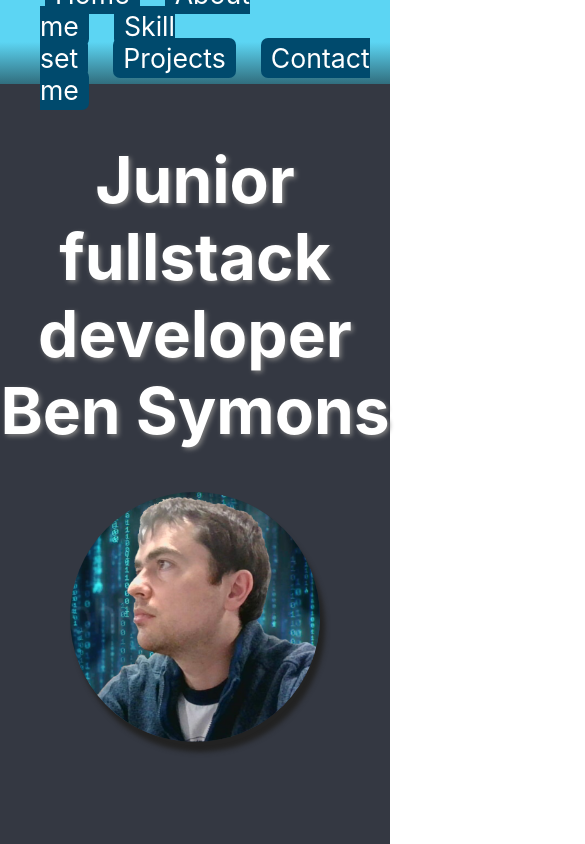
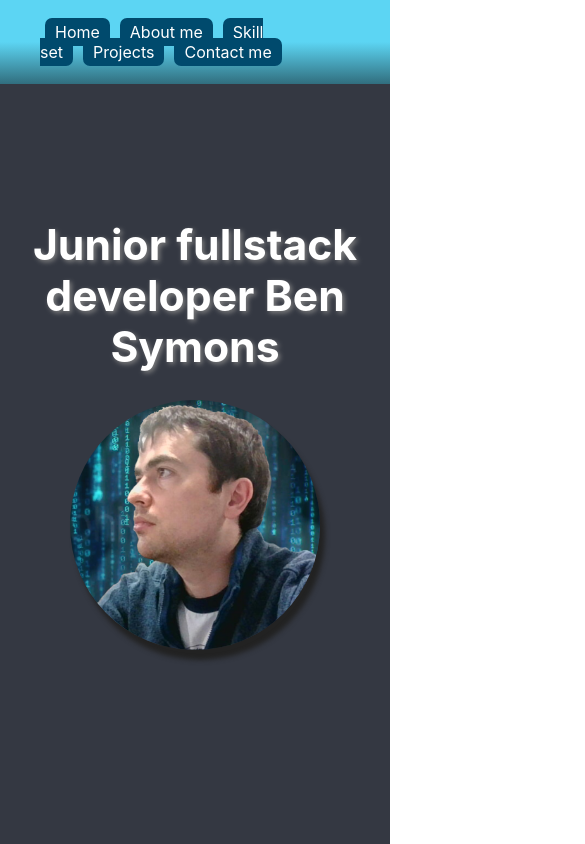
Before and after one commit to BenSymons/PortfolioV2, a React (Create React App) app: page / in a window 390 px wide. Shown: the top 844 px of the page, 585 px wide, since content can reach past the window. Built offline with nearby package versions, Linux system fonts and the light colour scheme.

Commit message:
add media query for skillset box and headline

```diff
--- a/src/App.css
+++ b/src/App.css
@@ -1,12 +1,6 @@
 .App {
   text-align: center;
   color: white;
-}
-
-@media (prefers-reduced-motion: no-preference) {
-  .App-logo {
-    animation: App-logo-spin infinite 20s linear;
-  }
 }
 
 p{
@@ -47,6 +41,12 @@ h3{
   font-size: 48pt;
 }
 
+@media only screen and (max-width: 800px) {
+  #headline{
+    font-size: 32pt;
+  }
+}
+
 #headline:hover{
   color: cyan;
   transition: 800ms;
@@ -75,6 +75,18 @@ h3{
   border-radius: 25px;
   box-shadow: black 30px 30px 30px;
   margin: auto;
+}
+
+@media only screen and (max-width: 800px) {
+  .skillsbox{
+    flex-direction: column;
+    border: 20px;
+  }
+  .skills{
+    margin: 20px 5px;
+    padding: 2px;
+
+  }
 }
 
 .skills{
@@ -120,6 +132,7 @@ ul{
 section{
   display: flex;
   flex-direction: column;
+  width: 100vw;
   justify-content: center;
   min-height: 90vh;
   padding-top: 10vh;
@@ -160,7 +173,7 @@ section{
 
 .nav{
   height: 10vh;
-  width: 100%;
+  width: 100vw;
   display: flex;
   align-items: center;
   background-color: rgb(92, 213, 243);
@@ -175,9 +188,9 @@ section{
   background-color: rgb(0, 74, 109);
   box-shadow:  0 5px 5px 0  rgb(0, 83, 83), ;
   margin-left: 5px;
-  margin-right: 20px;
+  margin-right: 5px;
   padding: 4px 10px;
-  font-size: 20pt;
+  font-size: 12pt;
   transition: 1s;
 }
 
```
